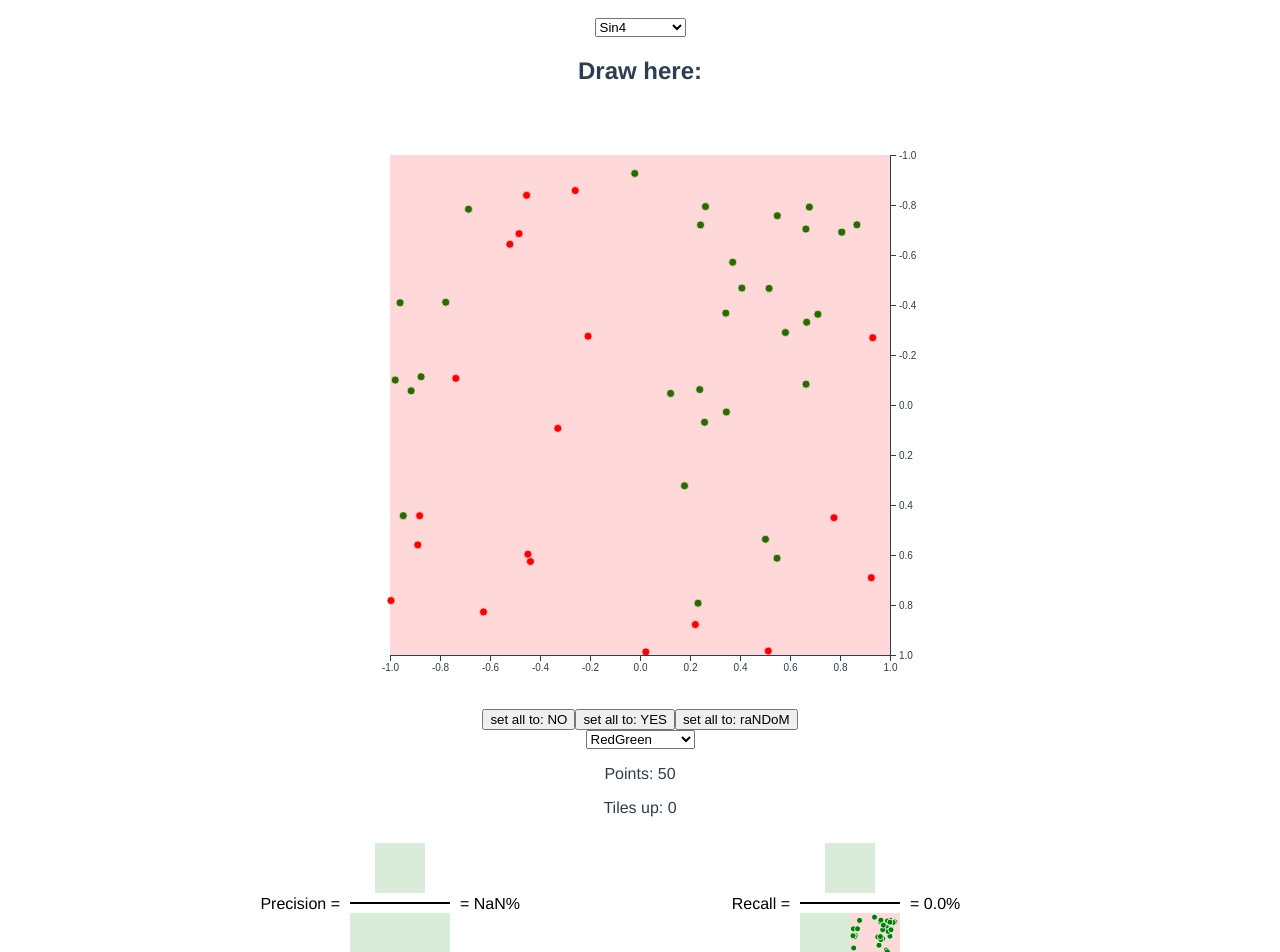
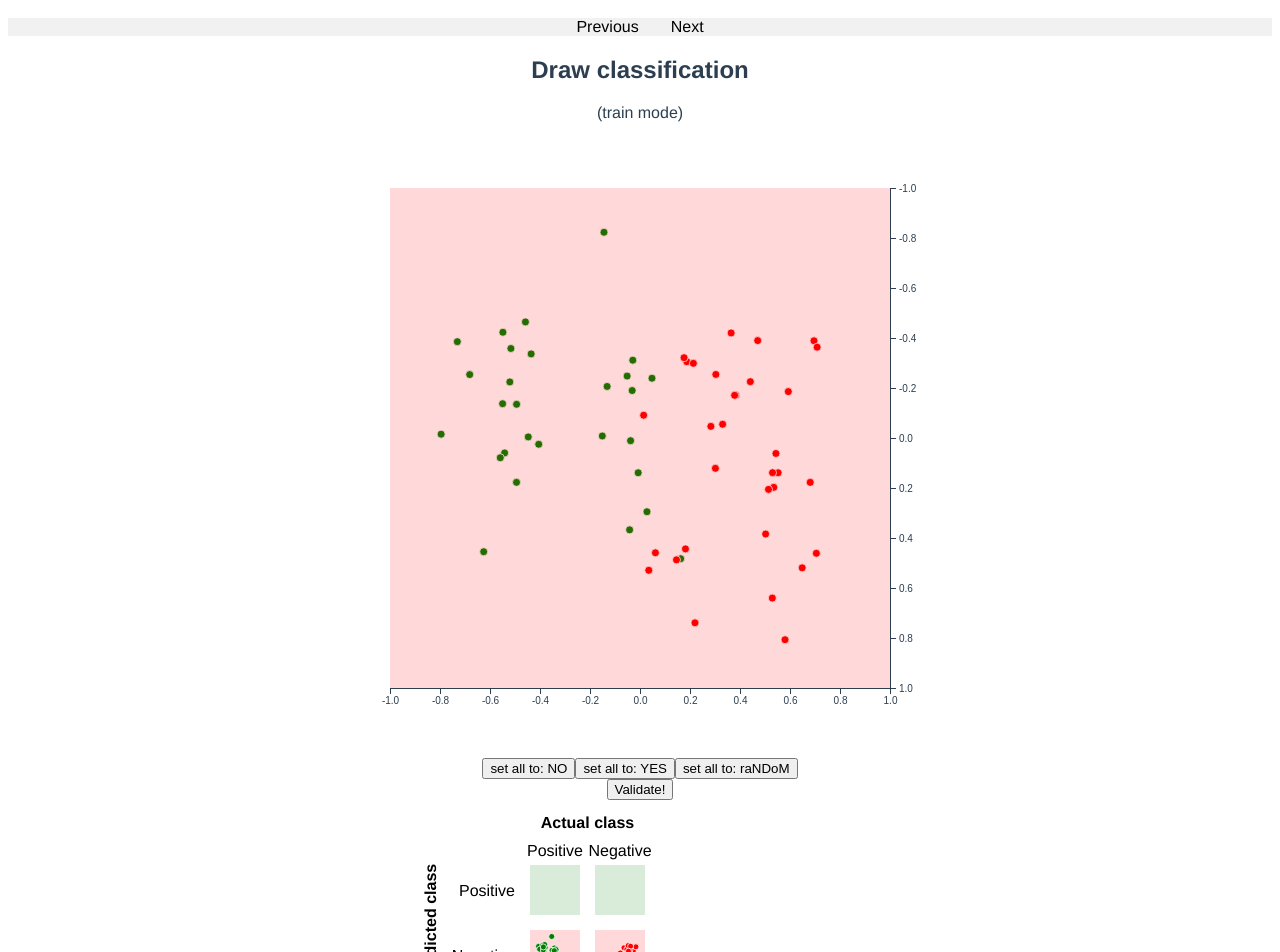
Before and after one commit to stared/which-ml-are-you, a Vue app: page /#/lvl/1 in a window 1280 px wide. Before the commit this address led to /#/. Shown: the part 140-1092 px from the top of the page. Built offline with nearby package versions, Linux system fonts and the light colour scheme; the HTML template or start-up script is replaced by a standard one.

Commit message:
5 levels with train/val

```diff
--- a/src/Level.vue
+++ b/src/Level.vue
@@ -2,15 +2,22 @@
   <div id="level">
     <h1>Level {{ id }}</h1>
 
+    <ul class="menu">
+      <li><router-link :to="'/lvl/' + Math.max(1, lvlId - 1)">Previous</router-link></li>
+      <li><router-link :to="'/lvl/' + Math.min(levelsLength, lvlId + 1)">Next</router-link></li>
+    </ul>
 
     <h2>Draw classification</h2>
 
+    <p>({{ mode }} mode)<p>
+
     <Chart
-      :points="dataset.points"
+      :points="level[this.mode].points"
       :tiles="tiles"
       :width="500"
       :height="500"
       :colorScheme="selectedColorScheme"
+      :editable="mode == 'train'"
     />
 
     <div>
@@ -25,11 +32,25 @@
       </button>
     </div>
 
+    <div>
+      <button @click="setMode('validation')">
+        Validate!
+      </button>
+    </div>
+
     <ConfusionTableVisually
       :metrics="metrics"
       :metricsPoints="metricsPoints"
       :colorScheme="selectedColorScheme"
     />
+
+    <ConfusionTableVisually
+      v-if="mode == 'validation'"
+      :metrics="metricsVal"
+      :metricsPoints="metricsPointsVal"
+      :colorScheme="selectedColorScheme"
+    />
+
   </div>
 </template>
 
@@ -37,8 +58,9 @@
 
 import Chart from './components/Chart.vue'
 import ConfusionTableVisually from './components/ConfusionTableVisually.vue'
-import {computeMetrics, confusionMatrixMetrics, splitByMetrics} from './metrics.js';
-import {tiles, allDatasets} from './datasets.js'
+import {computeMetrics, splitByMetrics} from './metrics.js';
+import {tiles} from './datasets.js'
+import {levels} from './levels.js'
 
 
 export default {
@@ -48,14 +70,14 @@ export default {
     ConfusionTableVisually
   },
   props: {
-    id: {type: Number, default: 1},
+    id: {type: String, required: true},
   },
   data: function () {
     return {
-      dataset: allDatasets[0],
-      points: [],
+      // level: levels[parseInt(this.id)],
+      mode: 'train',
+      levelsLength: levels.length,
       tiles: tiles,
-      options: allDatasets,
       colorSchemes: [
         {name: "RedGreen", negative: 'red', positive: 'green'},
         {name: "RedGreenWiki", negative: "#F3796F", positive: "#9DDB73"},
@@ -63,23 +85,33 @@ export default {
         {name: "sklearn", negative:  'rgb(255, 0, 0)', positive: 'rgb(0, 0, 255)'},
       ],
       selectedColorScheme: {name: "RedGreen", negative: 'red', positive: 'green'},
-      confusionMatrixMetrics: confusionMatrixMetrics
     };
   },
   computed: {
-    tilesUp: function() {
-      let counter = 0;
-      this.tiles.forEach(
-        (d) => counter += d.v
-      );
-      return counter;
+    level: function() {
+      return levels[parseInt(this.id) - 1];
+    },
+    lvlId: function() {
+      return parseInt(this.id);
     },
     metrics: function() {
-      return computeMetrics(this.dataset.points, this.tiles)
+      return computeMetrics(this.level['train'].points, this.tiles)
     },
     metricsPoints: function() {
-      return splitByMetrics(this.dataset.points, this.tiles)
+      return splitByMetrics(this.level['train'].points, this.tiles)
     },
+    metricsVal: function() {
+      return computeMetrics(this.level['validation'].points, this.tiles)
+    },
+    metricsPointsVal: function() {
+      return splitByMetrics(this.level['validation'].points, this.tiles)
+    },
+  },
+  watch: {
+    id: function() {
+      this.mode = 'train';
+      this.resetSelection(0);
+    }
   },
   methods: {
     resetSelection: function(targetValue) {
@@ -87,6 +119,9 @@ export default {
     },
     resetSelectionRandom: function() {
       this.tiles.forEach((d) => d.v = +(Math.random() > 0.5));
+    },
+    setMode: function(mode) {
+      this.mode = mode;
     },
   }
 }
--- a/src/components/Chart.vue
+++ b/src/components/Chart.vue
@@ -62,7 +62,8 @@ export default {
         negative: 'red',
         positive: 'green'
       })
-    }
+    },
+    editable: {type: Boolean, default: true},
   },
   data: function () {
     return {
@@ -102,6 +103,9 @@ export default {
   },
   methods: {
     tileMouseDown: function(d) {
+      if (!this.editable) {
+        return;
+      }
       this.isDown = true;
       this.brushValue = 1 - d.v;
       d.v = this.brushValue;
--- /dev/null
+++ b/src/levels.js
@@ -0,0 +1,34 @@
+// directly or through datasets.js
+// for now quick&dirty
+
+import {
+  fixedDatasets,
+  fixedDatasetsTest
+} from './datasets.js'
+
+export const levels = [{
+    // linear
+    train: fixedDatasets[1],
+    validation: fixedDatasetsTest[1]
+  },
+  {
+    // moons
+    train: fixedDatasets[2],
+    validation: fixedDatasetsTest[2]
+  },
+  {
+    // circle
+    train: fixedDatasets[0],
+    validation: fixedDatasetsTest[0]
+  },
+  {
+    // xor
+    train: fixedDatasets[4],
+    validation: fixedDatasetsTest[4]
+  },
+  {
+    // spirals
+    train: fixedDatasets[3],
+    validation: fixedDatasetsTest[3]
+  },
+];
```
